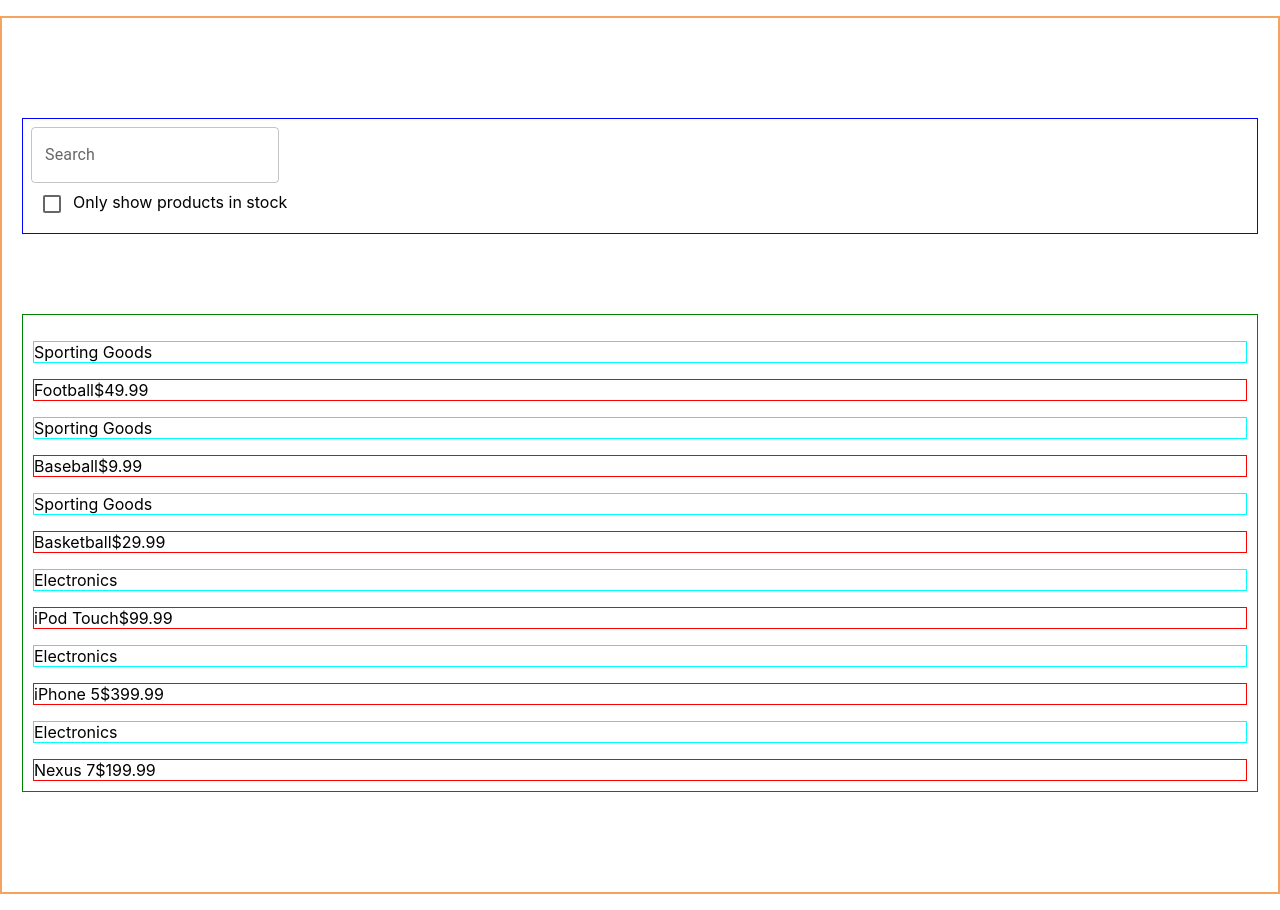
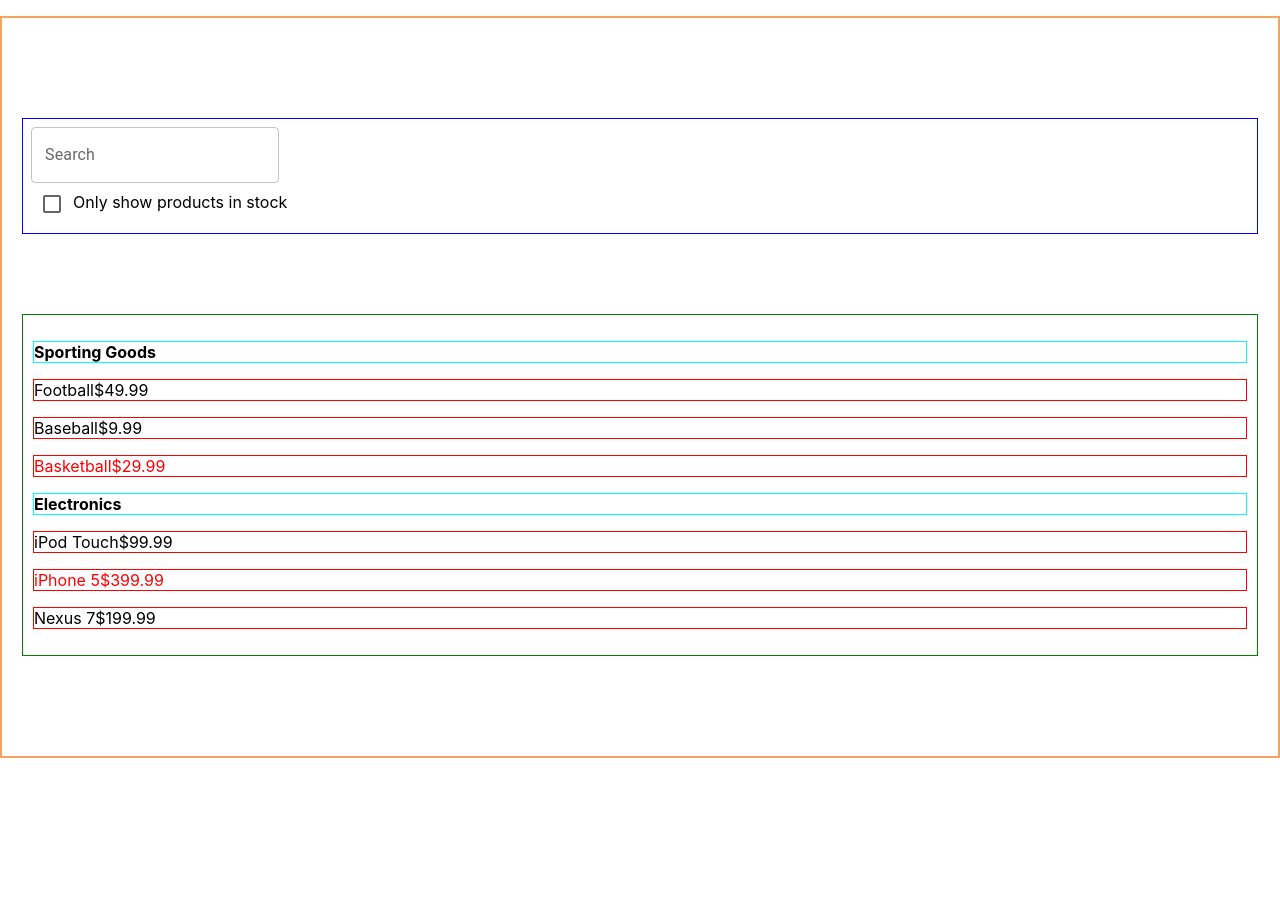
Before and after one commit to AnuvaPandya/React-assignment, a React (Create React App) app: page / in a window 1280 px wide. After the commit the page ends 800 px from the top, so only its background shows below. Built offline with nearby package versions, Linux system fonts and the light colour scheme.

Commit message:
new changes

```diff
--- /dev/null
+++ b/src/components/CategoryList.js
@@ -0,0 +1,35 @@
+import Items from "./Items";
+
+const CategoryList = (props) => {
+  return (
+    <div>
+      <div
+        style={{
+          border: "1px solid cyan",
+          borderSpacing: "15px",
+          margin: "1rem auto",
+        }}
+      >
+        <b>{props.categoryName}</b>
+      </div>
+      {props.data
+        .filter((item) => item.category == props.categoryName)
+        .filter((item) => item.name.toLowerCase().includes(props.store))
+        .filter((item) => {
+          if (props.includes == false) {
+            return true;
+          }
+          if (props.includes == true) {
+            return item.stocked == true;
+          }
+        })
+        .map((item) => {
+          return (
+            <Items name={item.name} price={item.price} stocked={item.stocked} />
+          );
+        })}
+    </div>
+  );
+};
+
+export default CategoryList;
--- a/src/components/ItemList.js
+++ b/src/components/ItemList.js
@@ -4,6 +4,7 @@
 import "./ItemList.css";
 import TextField from "@mui/material/TextField";
 import { Checkbox } from "@mui/material";
+import CategoryList from "./CategoryList";
 
 const ItemList = () => {
   const label = { inputProps: { "aria-label": "Checkbox demo" } };
@@ -42,24 +43,18 @@
           margin: "5rem auto",
         }}
       >
-        {Data.filter((item) => item.name.toLowerCase().includes(store))
-          .filter((item) => {
-            if (includes == false) {
-              return true;
-            }
-            if (includes == true) {
-              return item.stocked == true;
-            }
-          })
-          .map((item) => {
-            return (
-              <Items
-                name={item.name}
-                price={item.price}
-                category={item.category}
-              />
-            );
-          })}
+        <CategoryList
+          data={Data}
+          store={store}
+          includes={includes}
+          categoryName={"Sporting Goods"}
+        />
+        <CategoryList
+          data={Data}
+          store={store}
+          includes={includes}
+          categoryName={"Electronics"}
+        />
       </div>
     </div>
   );
--- a/src/components/Items.js
+++ b/src/components/Items.js
@@ -1,21 +1,14 @@
 import React from "react";
-import "./ItemList.css";
 
 const Items = (props) => {
   return (
     <>
       <div
         style={{
-          border: "1px solid cyan",
+          color: props.stocked ? "black" : "red",
+          border: "1px solid red",
           borderSpacing: "15px",
           margin: "1rem auto",
-        }}
-      >
-        {props.category}
-      </div>
-      <div
-        style={{
-          border: "1px solid red",
         }}
       >
         {props.name}
```
Also changed, not shown: src/components/SearchBox.js (deleted, +0 -25 lines).
